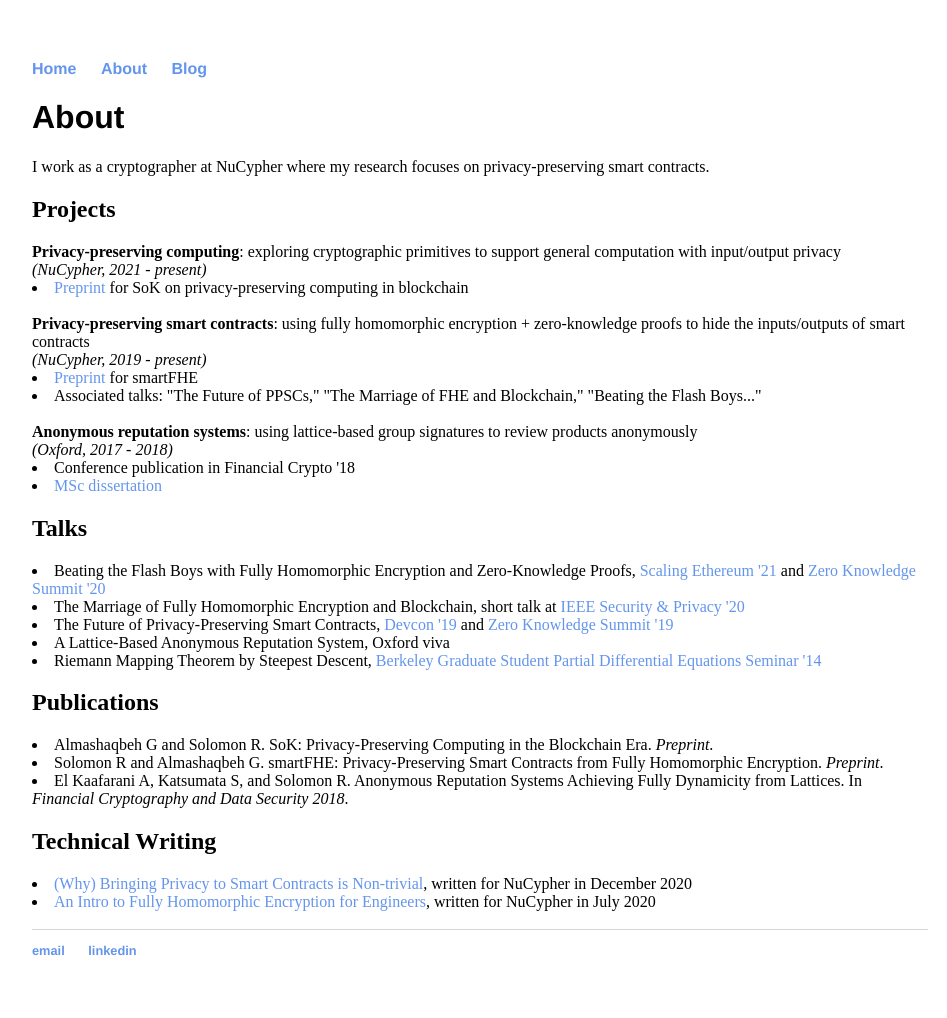
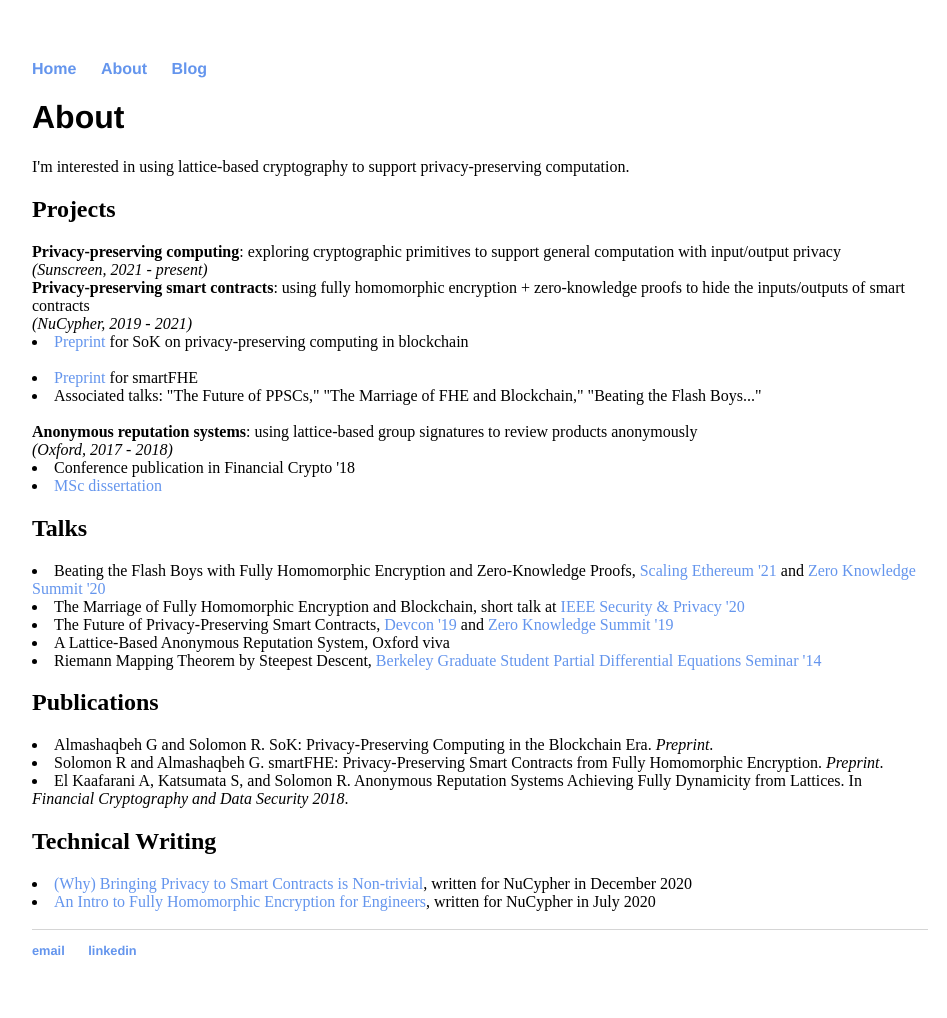
Before and after one commit to ravital/ravital.github.io, a Jekyll site: the page built from about/index.html, in a window 1280 px wide. Shown: the whole page, without its empty margins (160-1107 px from the left). Built offline with Jekyll 4.4.1, drawn with Linux system fonts in a browser that asks for light colours.

Commit message:
Update index.html

```diff
--- a/about/index.html
+++ b/about/index.html
@@ -5,12 +5,12 @@ title: About Ravital Solomon
 
 		<div class="about">
 			<h1>About</h1>
-			I work as a cryptographer at NuCypher where my research focuses on privacy-preserving smart contracts.
+			I'm interested in using lattice-based cryptography to support privacy-preserving computation.
 
 			<h2>Projects</h2>
-			<b>Privacy-preserving computing</b>: exploring cryptographic primitives to support general computation with input/output privacy <br><i>(NuCypher, 2021 - present)</i><br>
+			<b>Privacy-preserving computing</b>: exploring cryptographic primitives to support general computation with input/output privacy <br><i>(Sunscreen, 2021 - present)</i><br>
+			<b>Privacy-preserving smart contracts</b>: using fully homomorphic encryption + zero-knowledge proofs to hide the inputs/outputs of smart contracts <br><i>(NuCypher, 2019 - 2021)</i><br>
 				<li><a href="https://eprint.iacr.org/2021/727">Preprint</a> for SoK on privacy-preserving computing in blockchain</li><br>
-			<b>Privacy-preserving smart contracts</b>: using fully homomorphic encryption + zero-knowledge proofs to hide the inputs/outputs of smart contracts <br><i>(NuCypher, 2019 - present)</i><br>
 				<li><a href="https://eprint.iacr.org/2021/133.pdf">Preprint</a> for smartFHE</li>
 				<li>Associated talks: "The Future of PPSCs," "The Marriage of FHE and Blockchain," "Beating the Flash Boys..."</li><br>
 			<b>Anonymous reputation systems</b>: using lattice-based group signatures to review products anonymously <br><i>(Oxford, 2017 - 2018)</i><br>
```
